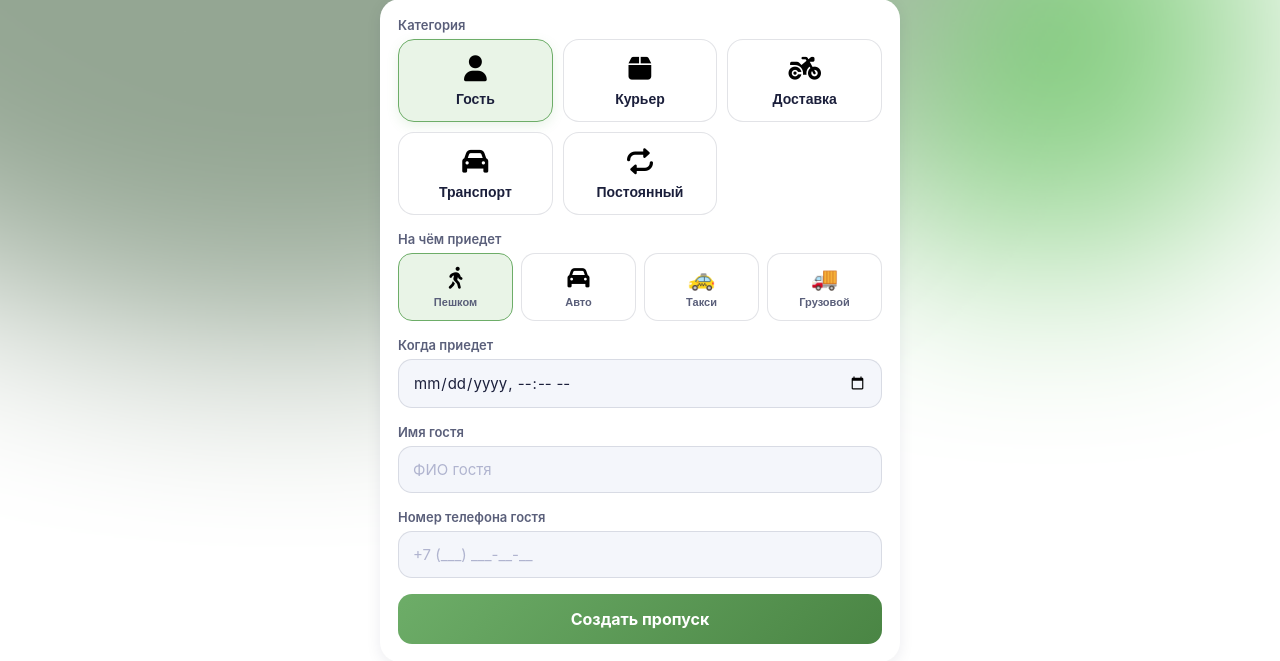
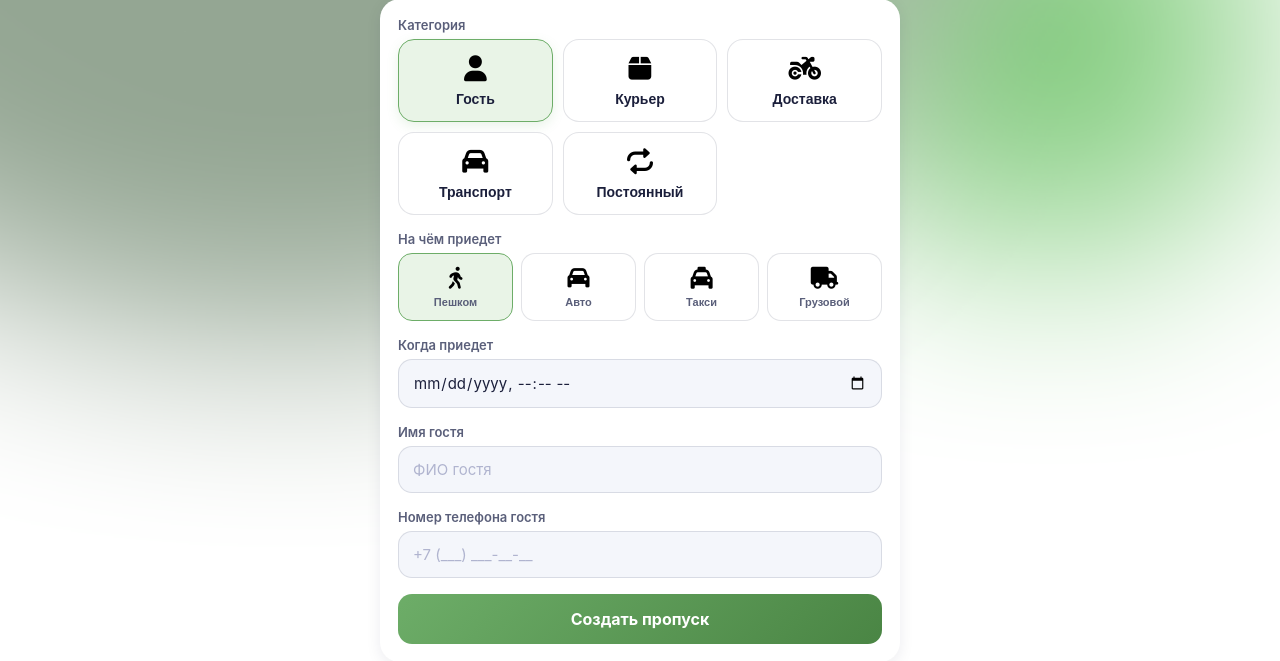
Before and after one commit to a-loginov/MYKHODYNKA, a Python web app: template templates/portal/passes.html in a window 1280 px wide. Shown: the part 154-815 px from the top of the page. Run offline with Jinja, Linux system fonts and the light colour scheme; the template is opened without the code that fills it, so the values that code supplies are empty.

Commit message:
Обновление системы создания заявки

```diff
--- a/templates/portal/passes.html
+++ b/templates/portal/passes.html
@@ -184,11 +184,11 @@
                             <div class="tr-title">Авто</div>
                         </button>
                         <button type="button" class="transport-option" data-transport="taxi">
-                            <div class="tr-icon">🚕</div>
+                            <div class="tr-icon"><i class="fa-solid fa-taxi"></i></div>
                             <div class="tr-title">Такси</div>
                         </button>
                         <button type="button" class="transport-option" data-transport="cargo">
-                            <div class="tr-icon">🚚</div>
+                            <div class="tr-icon"><i class="fa-solid fa-truck"></i></div>
                             <div class="tr-title">Грузовой</div>
                         </button>
                     </div>
```
